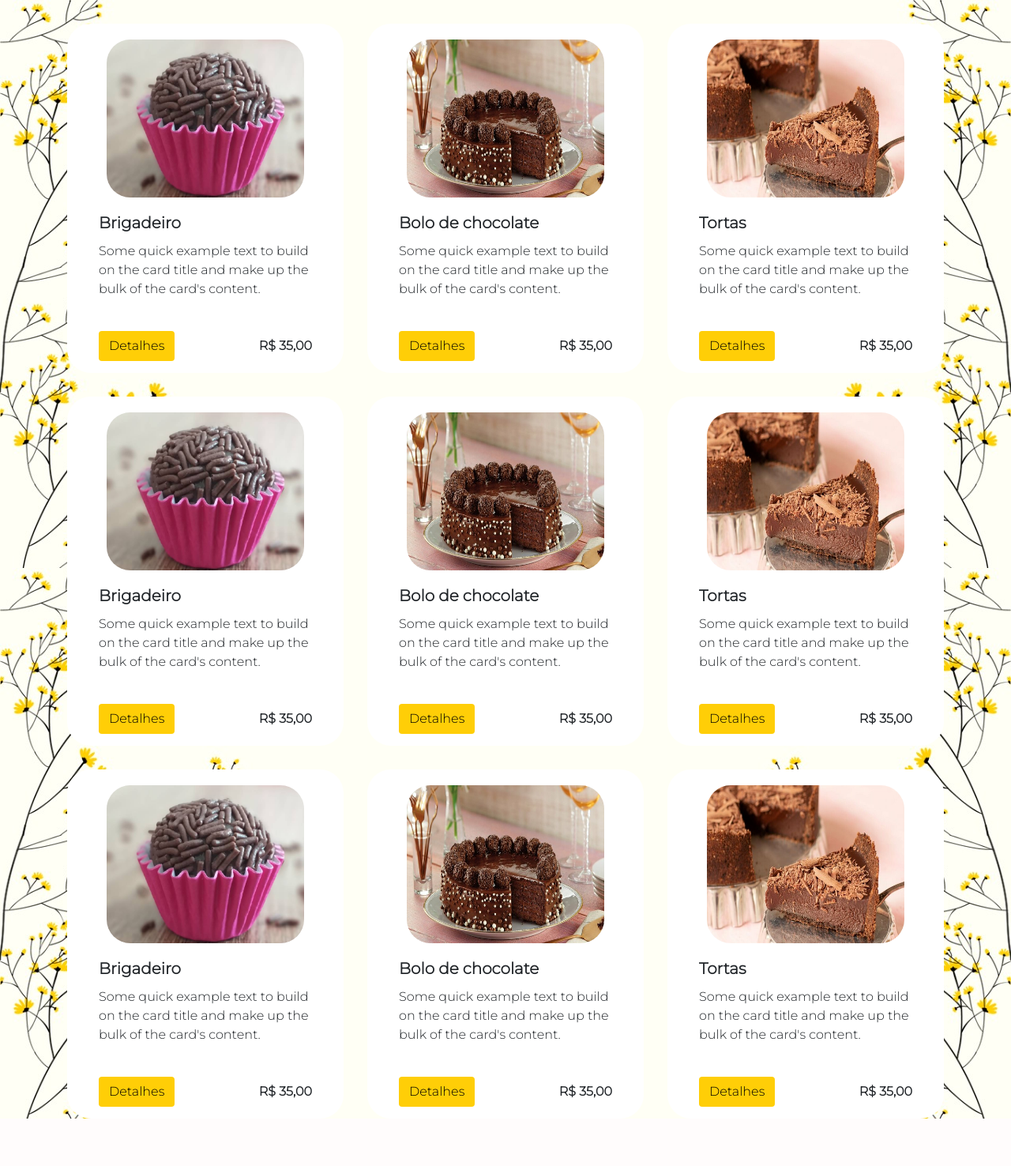
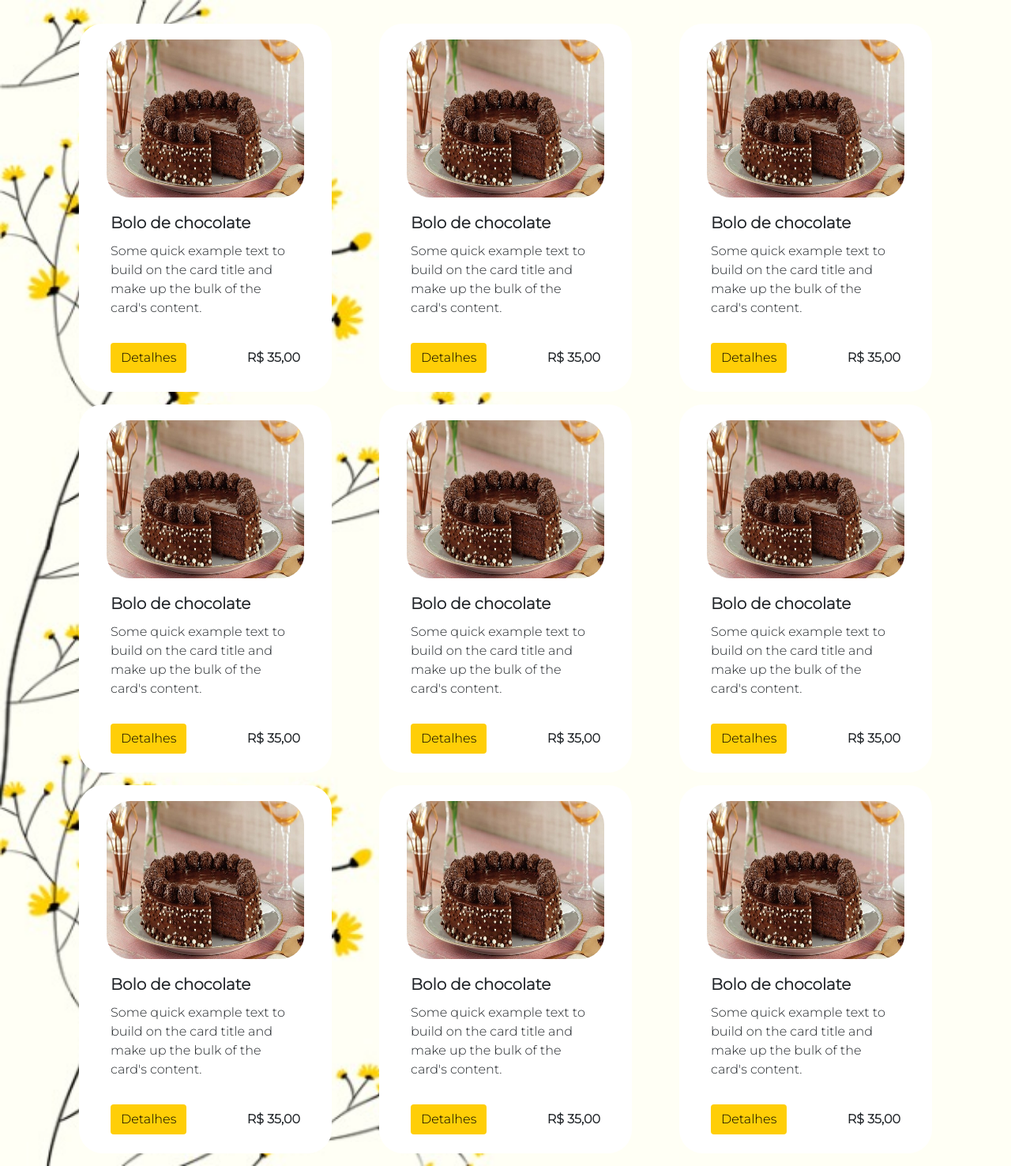
Before and after one commit to annafrancox/AnnaSun-traineeCode, a PHP site: page /produtos.html in a window 1280 px wide. Shown: the whole page at 79% size. Before the commit the page ends 1416 px from the top, so only its background shows below. Run offline with PHP 8.4, Linux system fonts and the light colour scheme; some web fonts are replaced.

Commit message:
Consertei Grid

```diff
--- a/css/produtos.css
+++ b/css/produtos.css
@@ -1,11 +1,10 @@
 body {
   font-family: "Montserrat";
   background-image: url("../img/bg.jpeg");
-  background-size: contain;
+  background-size: cover;
 }
 
-.container {
-}
+/* ARRUMAR NOME DA CLASSE*/
 
 .card-deck {
   margin-top: 30px;
@@ -54,11 +53,18 @@ body {
   border: 1px solid black;
 }
 
+/* Products Details */
+.wrapper {
+  height: 100vh;
+  display: flex;
+  align-items: center;
+  justify-content: center;
+}
+
 .product-details {
   display: flex;
   align-items: center;
   justify-content: center;
-  margin-top: 120px;
 }
 
 .product-details img {
@@ -79,3 +85,11 @@ body {
 .product-details .product-body p {
   font-size: 24px;
 }
+
+.product-details .product-body .product-price {
+  font-size: 16px;
+  font-weight: bold;
+  background-color: #ffce07;
+  border-radius: 35px;
+  padding: 15px;
+}
--- a/detalhes-produtos.html
+++ b/detalhes-produtos.html
@@ -19,8 +19,7 @@
 
 <body>
 
-   <div class="container">
-
+    <div class="wrapper">
             <div class="product-details">
                 <div class="image-container">
                         <img src="img/img1.jpg" alt="">
@@ -28,10 +27,9 @@
                 <div class="product-body">
                             <h1 class="product-title">Brigadeiro</h1>
                             <p class="product-description">Lorem ipsum dolor sit amet consectetur adipisicing elit. Itaque voluptatum natus, dignissimos est doloremque, magnam, quis magni dolores expedita ipsam praesentium nisi quo voluptate tenetur! Laboriosam incidunt exercitationem quod qui.</p>
-
+                            <button class="btn product-price"> R$99.99</button>
                 </div>
             </div>
-
     </div>
     <script src="https://code.jquery.com/jquery-3.3.1.slim.min.js"
         integrity="sha384-q8i/X+965DzO0rT7abK41JStQIAqVgRVzpbzo5smXKp4YfRvH+8abtTE1Pi6jizo"
--- a/produtos.html
+++ b/produtos.html
@@ -21,26 +21,8 @@
 
    <div class="container">
             <div class="card-deck">
-            <div class="card col-md">
-                <div class="card-img-container">
-                    <img class="card-img-top" src="img/img1.jpg" alt="Imagem de capa do card">
-                </div>
-                <div class="card-body">
-                    <h5 class="card-title">Brigadeiro</h5>
-                    <p class="card-text">Some quick example text to build on the card title and make up the bulk of the card's content.</p>
-
-                    <div class="card-info">
-
-                        <a href="detalhes-produtos.html" class="btn">Detalhes</a>
-
-                        <div class="card-price">R$ 35,00</div>
-                    </div>
-
-                </div>
-            </div>
-
-
-                <div class="card col-md">
+                <div class="col-sm-12 col-md-6 col-lg-4 d-flex justify-content-center mb-3">
+                    <div class="card">
                         <div class="card-img-container">
                             <img class="card-img-top" src="img/img2.jpg" alt="Imagem de capa do card">
                         </div>
@@ -57,49 +39,9 @@
 
                         </div>
                     </div>
-
-
-                <div class="card col-md">
-                    <div class="card-img-container">
-                        <img class="card-img-top" src="img/img3.jpg" alt="Imagem de capa do card">
                 </div>
-                    <div class="card-body">
-                        <h5 class="card-title">Tortas</h5>
-                        <p class="card-text">Some quick example text to build on the card title and make up the bulk of the card's content.</p>
-
-                        <div class="card-info">
-
-                            <a href="detalhes-produtos.html" class="btn">Detalhes</a>
-
-                            <div class="card-price">R$ 35,00</div>
-                        </div>
-
-                    </div>
-                </div>
-
-            </div>
-
-            <div class="card-deck">
-                <div class="card col-md">
-                    <div class="card-img-container">
-                        <img class="card-img-top" src="img/img1.jpg" alt="Imagem de capa do card">
-                    </div>
-                    <div class="card-body">
-                        <h5 class="card-title">Brigadeiro</h5>
-                        <p class="card-text">Some quick example text to build on the card title and make up the bulk of the card's content.</p>
-
-                        <div class="card-info">
-
-                            <a href="detalhes-produtos.html" class="btn">Detalhes</a>
-
-                            <div class="card-price">R$ 35,00</div>
-                        </div>
-
-                    </div>
-                </div>
-
-
-                <div class="card col-md">
+                <div class="col-sm-12 col-md-6 col-lg-4 d-flex justify-content-center mb-3">
+                    <div class="card">
                         <div class="card-img-container">
                             <img class="card-img-top" src="img/img2.jpg" alt="Imagem de capa do card">
                         </div>
@@ -116,51 +58,11 @@
 
                         </div>
                     </div>
-
-
-                <div class="card col-md">
-                    <div class="card-img-container">
-                        <img class="card-img-top" src="img/img3.jpg" alt="Imagem de capa do card">
-                    </div>
-                    <div class="card-body">
-                        <h5 class="card-title">Tortas</h5>
-                        <p class="card-text">Some quick example text to build on the card title and make up the bulk of the card's content.</p>
-
-                        <div class="card-info">
-
-                            <a href="detalhes-produtos.html" class="btn">Detalhes</a>
-
-                            <div class="card-price">R$ 35,00</div>
-                        </div>
-
-                    </div>
-                </div>
-
-            </div>
-
-            <div class="card-deck">
-
-
-            <div class="card col-md">
-                    <div class="card-img-container">
-                        <img class="card-img-top" src="img/img1.jpg" alt="Imagem de capa do card">
-                    </div>
-                    <div class="card-body">
-                        <h5 class="card-title">Brigadeiro</h5>
-                        <p class="card-text">Some quick example text to build on the card title and make up the bulk of the card's content.</p>
-
-                        <div class="card-info">
-
-                            <a href="detalhes-produtos.html" class="btn">Detalhes</a>
-
-                            <div class="card-price">R$ 35,00</div>
-                        </div>
-
-                    </div>
                 </div>
 
 
-                <div class="card col-md">
+                    <div class="col-sm-12 col-md-6 col-lg-4 d-flex justify-content-center mb-3">
+                        <div class="card">
                             <div class="card-img-container">
                                 <img class="card-img-top" src="img/img2.jpg" alt="Imagem de capa do card">
                             </div>
@@ -177,14 +79,15 @@
 
                             </div>
                         </div>
+                    </div>
 
-
-                <div class="card col-md">
+                    <div class="col-sm-12 col-md-6 col-lg-4 d-flex justify-content-center mb-3">
+                        <div class="card">
                             <div class="card-img-container">
-                        <img class="card-img-top" src="img/img3.jpg" alt="Imagem de capa do card">
+                                <img class="card-img-top" src="img/img2.jpg" alt="Imagem de capa do card">
                             </div>
                             <div class="card-body">
-                        <h5 class="card-title">Tortas</h5>
+                                <h5 class="card-title">Bolo de chocolate</h5>
                                 <p class="card-text">Some quick example text to build on the card title and make up the bulk of the card's content.</p>
 
                                 <div class="card-info">
@@ -198,9 +101,115 @@
                         </div>
                     </div>
 
+
+                <div class="col-sm-12 col-md-6 col-lg-4 d-flex justify-content-center mb-3">
+                    <div class="card">
+                        <div class="card-img-container">
+                            <img class="card-img-top" src="img/img2.jpg" alt="Imagem de capa do card">
+                        </div>
+                        <div class="card-body">
+                            <h5 class="card-title">Bolo de chocolate</h5>
+                            <p class="card-text">Some quick example text to build on the card title and make up the bulk of the card's content.</p>
+
+                            <div class="card-info">
+
+                                <a href="detalhes-produtos.html" class="btn">Detalhes</a>
+
+                                <div class="card-price">R$ 35,00</div>
                             </div>
 
                         </div>
+                    </div>
+                </div>
+
+
+                <div class="col-sm-12 col-md-6 col-lg-4 d-flex justify-content-center mb-3">
+                    <div class="card">
+                        <div class="card-img-container">
+                            <img class="card-img-top" src="img/img2.jpg" alt="Imagem de capa do card">
+                        </div>
+                        <div class="card-body">
+                            <h5 class="card-title">Bolo de chocolate</h5>
+                            <p class="card-text">Some quick example text to build on the card title and make up the bulk of the card's content.</p>
+
+                            <div class="card-info">
+
+                                <a href="detalhes-produtos.html" class="btn">Detalhes</a>
+
+                                <div class="card-price">R$ 35,00</div>
+                            </div>
+
+                        </div>
+                    </div>
+                </div>
+
+
+
+                <div class="col-sm-12 col-md-6 col-lg-4 d-flex justify-content-center mb-3">
+                    <div class="card">
+                        <div class="card-img-container">
+                            <img class="card-img-top" src="img/img2.jpg" alt="Imagem de capa do card">
+                        </div>
+                        <div class="card-body">
+                            <h5 class="card-title">Bolo de chocolate</h5>
+                            <p class="card-text">Some quick example text to build on the card title and make up the bulk of the card's content.</p>
+
+                            <div class="card-info">
+
+                                <a href="detalhes-produtos.html" class="btn">Detalhes</a>
+
+                                <div class="card-price">R$ 35,00</div>
+                            </div>
+
+                        </div>
+                    </div>
+                </div>
+
+
+                <div class="col-sm-12 col-md-6 col-lg-4 d-flex justify-content-center mb-3">
+                    <div class="card">
+                        <div class="card-img-container">
+                            <img class="card-img-top" src="img/img2.jpg" alt="Imagem de capa do card">
+                        </div>
+                        <div class="card-body">
+                            <h5 class="card-title">Bolo de chocolate</h5>
+                            <p class="card-text">Some quick example text to build on the card title and make up the bulk of the card's content.</p>
+
+                            <div class="card-info">
+
+                                <a href="detalhes-produtos.html" class="btn">Detalhes</a>
+
+                                <div class="card-price">R$ 35,00</div>
+                            </div>
+
+                        </div>
+                    </div>
+                </div>
+
+
+                <div class="col-sm-12 col-md-6 col-lg-4 d-flex justify-content-center mb-3">
+                    <div class="card">
+                        <div class="card-img-container">
+                            <img class="card-img-top" src="img/img2.jpg" alt="Imagem de capa do card">
+                        </div>
+                        <div class="card-body">
+                            <h5 class="card-title">Bolo de chocolate</h5>
+                            <p class="card-text">Some quick example text to build on the card title and make up the bulk of the card's content.</p>
+
+                            <div class="card-info">
+
+                                <a href="detalhes-produtos.html" class="btn">Detalhes</a>
+
+                                <div class="card-price">R$ 35,00</div>
+                            </div>
+
+                        </div>
+                    </div>
+                </div>
+            </div>
+
+    </div>
+
     <script src="https://code.jquery.com/jquery-3.3.1.slim.min.js"
         integrity="sha384-q8i/X+965DzO0rT7abK41JStQIAqVgRVzpbzo5smXKp4YfRvH+8abtTE1Pi6jizo"
         crossorigin="anonymous"></script>
```
Lines whose indentation alone changed are shown as unchanged.
